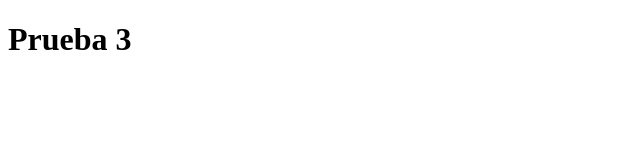
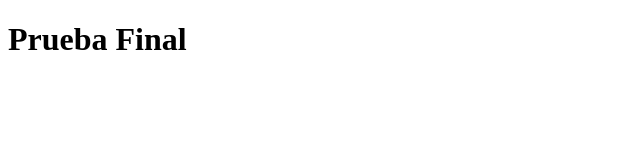
Before and after one commit to rozenteno/rozenteno.github.io, a plain HTML site: page index.html in a window 1280 px wide. Shown: the whole page, without its empty margins (0-640 px from the left). Drawn offline with Linux system fonts and the light colour scheme.

Commit message:
Add Final Title

```diff
--- a/index.html
+++ b/index.html
@@ -8,7 +8,7 @@
 </head>
 <body>
    <div>
-      <h1>Prueba 3</h1>
+      <h1>Prueba Final</h1>
    </div>
 </body>
 </html>
```
